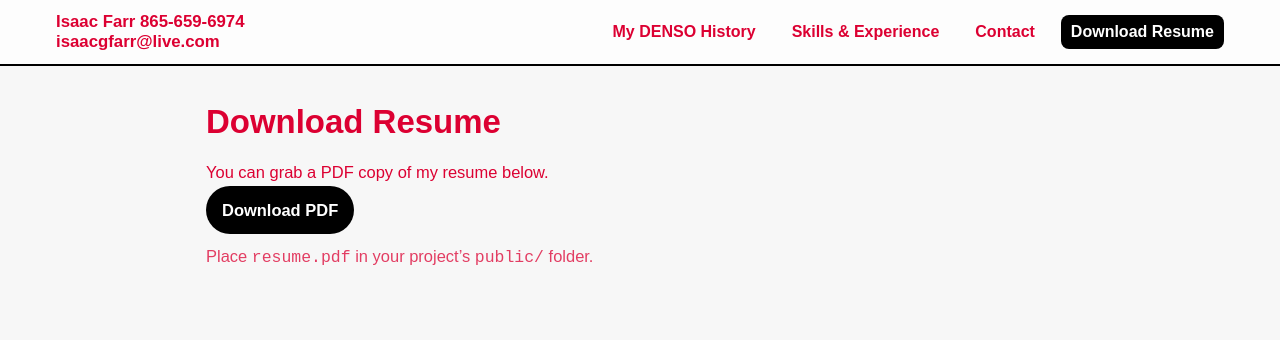
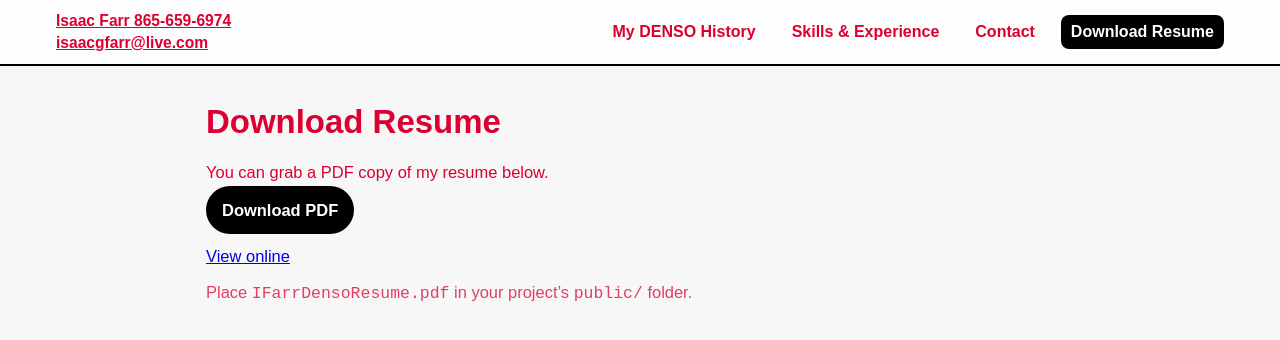
Before and after one commit to iGFarr/DensoHireMe, a React (Vite) app: page /resume in a window 1280 px wide. Shown: the top 340 px of the page. Built offline with nearby package versions, Linux system fonts and the light colour scheme.

Commit message:
fixed resume link

```diff
--- a/src/components/NavBar.tsx
+++ b/src/components/NavBar.tsx
@@ -7,13 +7,18 @@
   return (
     <header className={`navbar ${menuOpen ? "is-open" : ""}`}>
       <div className="navbar__inner">
-        <NavLink to="/" className="brand">
-          <div className="brand">
-            <span className="brand__title">Isaac Farr 865-659-6974</span>
-            <br />
-            <span className="brand__title">isaacgfarr@live.com</span>
-          </div>
-        </NavLink>
+        <div className="nav-contact">
+          <a
+            href="tel:8656596974"
+            className="nav-contact-text"
+            style={{ display: "block", marginBottom: "4px" }}
+          >
+            Isaac Farr 865-659-6974
+          </a>
+          <a href="mailto:isaacgfarr@live.com" className="nav-contact-text">
+            isaacgfarr@live.com
+          </a>
+        </div>
         <button
           className="nav-toggle"
           aria-label="Toggle navigation"
--- a/src/components/pages/DownloadResume.tsx
+++ b/src/components/pages/DownloadResume.tsx
@@ -7,9 +7,19 @@
     <a className="download-btn" href="/IFarrDensoResume.pdf" download>
       Download PDF
     </a>
+    <p className="mt-1">
+      <a
+        className="ext-link"
+        href="/IFarrDensoResume.pdf"
+        target="_blank"
+        rel="noopener noreferrer"
+      >
+        View online
+      </a>
+    </p>
     <p className="muted mt-1">
-      Place <code>resume.pdf</code> in your project’s <code>public/</code>{" "}
-      folder.
+      Place <code>IFarrDensoResume.pdf</code> in your project’s{" "}
+      <code>public/</code> folder.
     </p>
   </main>
 );
--- a/src/index.css
+++ b/src/index.css
@@ -40,15 +40,15 @@
   align-items: center;
 }
 
-.brand {
+.nav-contact {
   color: var(--ink);
   font-weight: 800;
   background: none;
   text-decoration: none;
 }
 
-.brand__title {
-  font-size: 1.05rem;
+.nav-contact-text {
+  font-size: 0.975rem;
   color: var(--ink);
 }
 
@@ -225,7 +225,7 @@
   filter: brightness(1.05);
 }
 
-.navbar.is-open .brand__title {
+.navbar.is-open .nav-contact-text {
   color: #000;
 }
 
```
Also changed, not shown: 1 other file (tests, documents, lock files or other folders).
